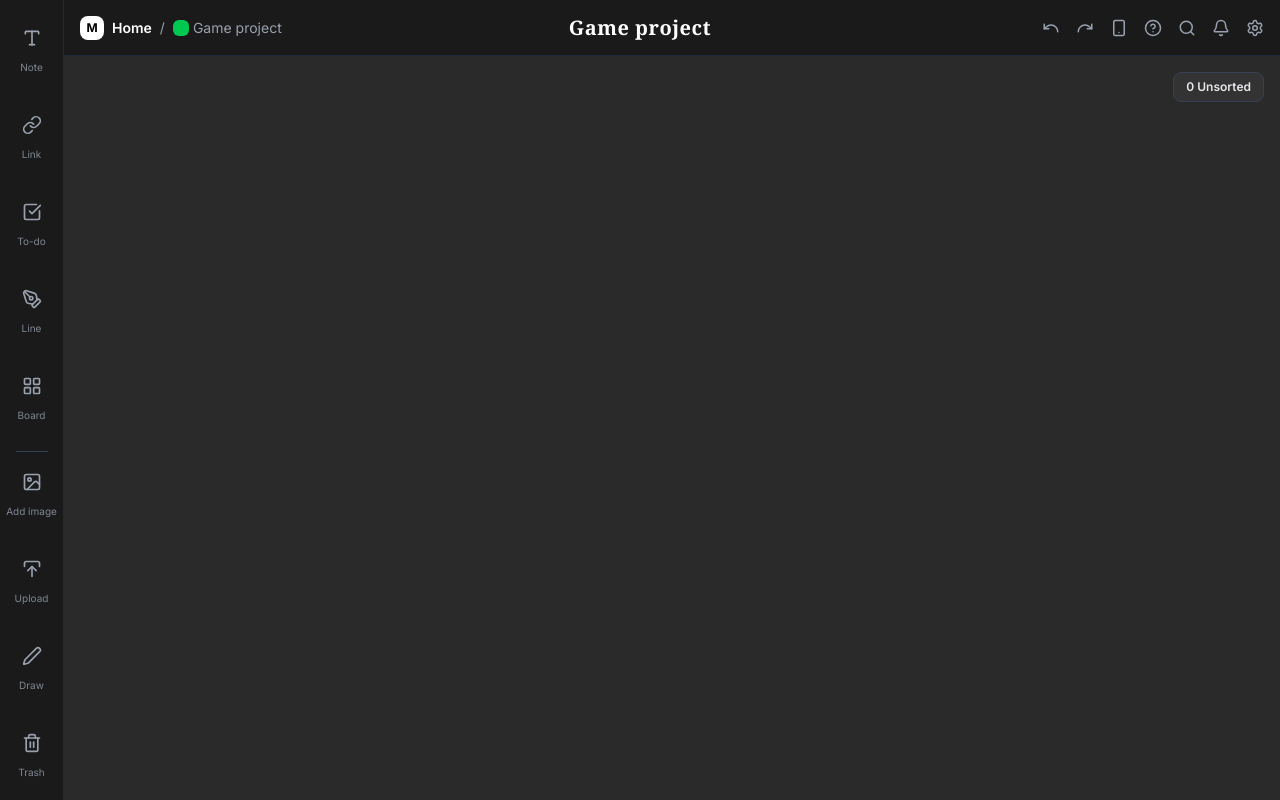
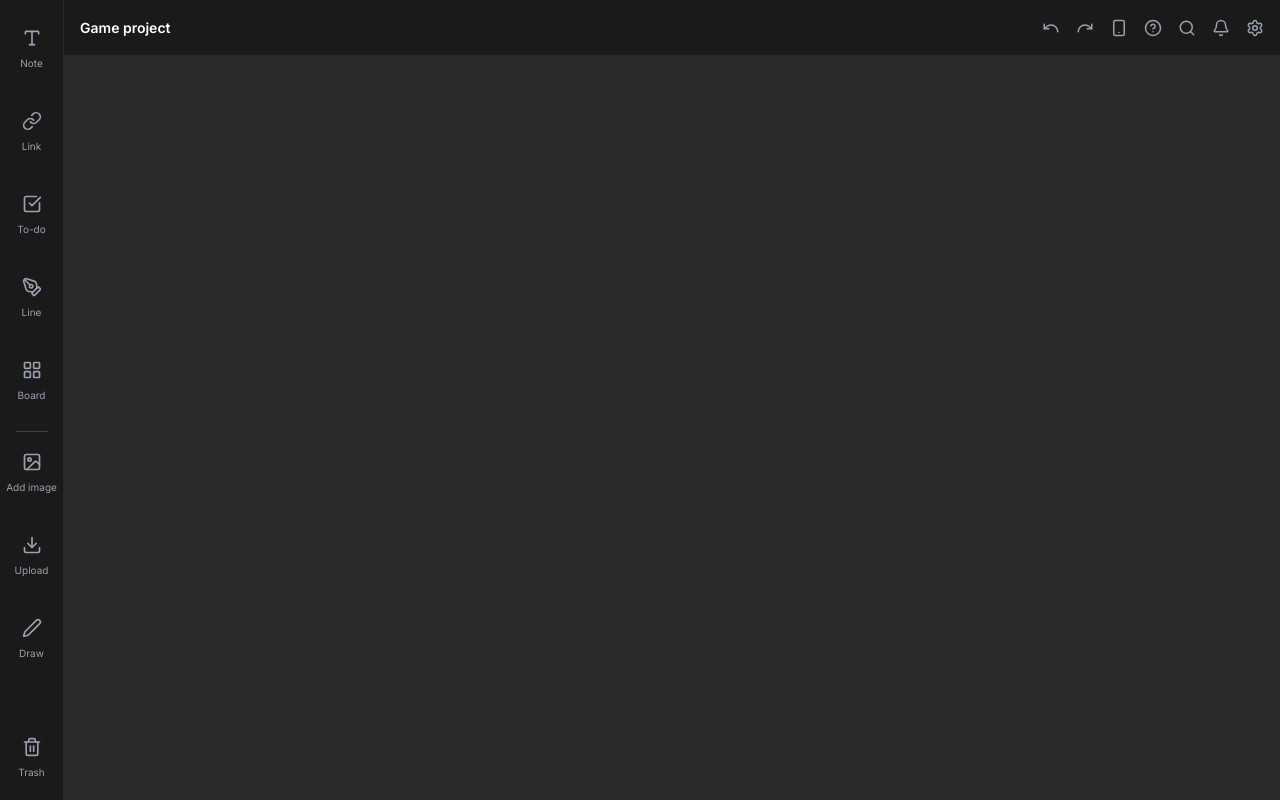
Before and after one commit to MayonaiseMaymay/Milanote, a Next.js app: page / in a window 1280 px wide. Built offline with nearby package versions, Linux system fonts and the light colour scheme.

Commit message:
Link, ToDo, Note

```diff
--- a/app/globals.css
+++ b/app/globals.css
@@ -1,5 +1,5 @@
 @import "tailwindcss";
-/* @import "tw-animate-css"; */
+@import "tw-animate-css";
 @plugin "tailwindcss-animate";
 @import "shadcn/tailwind.css";
 
--- a/components/ui/get_node_Board.tsx
+++ b/components/ui/get_node_Board.tsx
@@ -1,10 +1,10 @@
 "use client";
 
 import React, { useState } from "react";
-import Get_node_Text from "./get_node_Text"; // bzw. TextNode, wenn du den Namen geändert hast
-import ToDoList from "@/components/ui/to_do_list";
+import Get_node_Text from "./get_node_Text";
+import ToDoListManager from "@/components/ui/get_node_ToDoList";
+
 import {
-  Home,
   Search,
   Bell,
   Settings,
@@ -19,7 +19,6 @@ import {
   CheckSquare,
   PenTool,
   Trash,
-  Share,
   Download,
   Pen,
 } from "lucide-react";
@@ -54,7 +53,7 @@ export default function GetNodeBoard() {
 
   const [offset, setOffset] = useState({ x: 0, y: 0 });
 
-  // ================= CREATE =================
+  // ================= CREATE NODE =================
   const handleDrop = (e: React.DragEvent<HTMLDivElement>) => {
     e.preventDefault();
 
@@ -72,7 +71,7 @@ export default function GetNodeBoard() {
     }
   };
 
-  // ================= DRAG LOGIC =================
+  // ================= DRAG =================
   const startDrag = (
     e: React.PointerEvent,
     type: "node" | "link",
@@ -119,7 +118,7 @@ export default function GetNodeBoard() {
   return (
     <div className="flex w-full h-full bg-[#222222] text-gray-200 font-sans overflow-hidden">
 
-      {/* ================= SIDEBAR ================= */}
+      {/* ================= SIDEBAR (UNCHANGED) ================= */}
       <aside className="w-16 bg-[#1a1a1a] border-r border-gray-800 flex flex-col items-center py-4 flex-shrink-0 z-10">
         <div className="space-y-6 flex-1 w-full">
 
@@ -145,43 +144,23 @@ export default function GetNodeBoard() {
           <SidebarIcon icon={<PenTool size={20} />} label="Line" />
           <SidebarIcon icon={<LayoutGrid size={20} />} label="Board" />
 
-          <div className="w-8 h-px bg-gray-700 mx-auto my-2"></div>
+          <div className="w-8 h-px bg-gray-700 mx-auto my-2" />
 
           <SidebarIcon icon={<ImageIcon size={20} />} label="Add image" />
-          <SidebarIcon
-            icon={<Download size={20} className="rotate-180" />}
-            label="Upload"
-          />
+          <SidebarIcon icon={<Download size={20} />} label="Upload" />
           <SidebarIcon icon={<Pen size={20} />} label="Draw" />
         </div>
 
-        <div className="w-full">
-          {/* Trash Button (Kein onClick nötig, wird vom Trash-Manager im Hintergrund abgefangen) */}
-          <SidebarIcon icon={<Trash size={20} />} label="Trash" />
-        </div>
+        <SidebarIcon icon={<Trash size={20} />} label="Trash" />
       </aside>
 
       {/* ================= MAIN ================= */}
       <div className="flex flex-col flex-1">
 
-        {/* TOPBAR (unchanged) */}
+        {/* TOPBAR (UNCHANGED) */}
         <header className="h-14 bg-[#1a1a1a] border-b border-gray-800 flex items-center justify-between px-4 flex-shrink-0">
           <div className="flex items-center space-x-2 text-sm text-gray-400">
-            <div className="w-6 h-6 bg-white rounded-md flex items-center justify-center">
-              <span className="text-black font-bold text-xs">M</span>
-            </div>
-            <span className="font-semibold text-white">Home</span>
-            <span>/</span>
-            <div className="flex items-center space-x-1">
-              <div className="w-4 h-4 bg-green-500 rounded-sm"></div>
-              <span>Game project</span>
-            </div>
-          </div>
-
-          <div className="absolute left-1/2 transform -translate-x-1/2">
-            <h1 className="text-xl font-serif font-bold text-white tracking-wide">
-              Game project
-            </h1>
+            <span className="text-white font-semibold">Game project</span>
           </div>
 
           <div className="flex items-center space-x-4 text-gray-400">
@@ -197,7 +176,7 @@ export default function GetNodeBoard() {
 
         {/* ================= CANVAS ================= */}
         <main
-          className="flex-1 relative overflow-hidden bg-[#2a2a2a]"
+          className="flex-1 relative bg-[#2a2a2a]"
           onDragOver={(e) => e.preventDefault()}
           onDrop={handleDrop}
           onPointerMove={onMove}
@@ -219,13 +198,7 @@ export default function GetNodeBoard() {
           }}
         >
 
-          {/* COUNTER */}
-          <div className="absolute top-4 right-4 bg-[#333] px-3 py-1.5 rounded-md text-xs font-semibold border border-gray-700 z-10">
-            {nodes.length + links.length} Unsorted
-          </div>
-
-          {/* ================= CONTENT ================= */}
-          <div className="w-full h-full relative">
+          <div className="relative w-full h-full">
 
             {/* NOTES */}
             {nodes.map((node) => (
@@ -259,15 +232,13 @@ export default function GetNodeBoard() {
                   startDrag(e, "link", link.id, link.x, link.y)
                 }
               >
-                <div className="bg-[#1f1f1f] border border-gray-700 p-3 rounded-md w-56 shadow-md">
-
+                <div className="bg-[#1f1f1f] border border-gray-700 p-3 rounded-md w-56">
                   <input
                     className="w-full bg-transparent border border-gray-700 p-1 text-sm text-gray-200"
                     placeholder="https://..."
                     value={link.url}
                     onChange={(e) => {
                       const value = e.target.value;
-
                       setLinks((prev) =>
                         prev.map((l) =>
                           l.id === link.id
@@ -277,20 +248,16 @@ export default function GetNodeBoard() {
                       );
                     }}
                   />
-
-                  {link.url && (
-                    <a
-                      href={link.url}
-                      target="_blank"
-                      className="text-blue-400 text-xs underline break-all mt-2 block"
-                    >
-                      Open Link
-                    </a>
-                  )}
-
                 </div>
               </div>
             ))}
+
+            {/* ================= TODO OVERLAY (NO LAYOUT CHANGE) ================= */}
+            <div className="absolute inset-0 pointer-events-none">
+              <div className="pointer-events-auto">
+                <ToDoListManager />
+              </div>
+            </div>
 
           </div>
         </main>
@@ -319,13 +286,11 @@ const SidebarIcon = ({
     onClick={onClick}
     draggable={draggable}
     onDragStart={onDragStart}
-    className={`flex flex-col items-center justify-center cursor-pointer group w-full py-1 select-none ${
+    className={`flex flex-col items-center cursor-pointer w-full py-1 ${
       active ? "text-blue-400" : "text-gray-400 hover:text-white"
     }`}
   >
-    <div className="p-2 rounded-lg group-hover:bg-[#2a2a2a]">
-      {icon}
-    </div>
-    <span className="text-[10px] mt-1 opacity-80">{label}</span>
+    <div className="p-2">{icon}</div>
+    <span className="text-[10px]">{label}</span>
   </div>
 );
--- a/package.json
+++ b/package.json
@@ -25,6 +25,7 @@
     "reactflow": "^11.11.4",
     "shadcn": "^4.11.0",
     "tailwind-merge": "^3.6.0",
+    "tailwindcss-animate": "^1.0.7",
     "tw-animate-css": "^1.4.0",
     "zod": "^4.4.3"
   },
```
Also changed, not shown: 1 other file (tests, documents, lock files or other folders).
